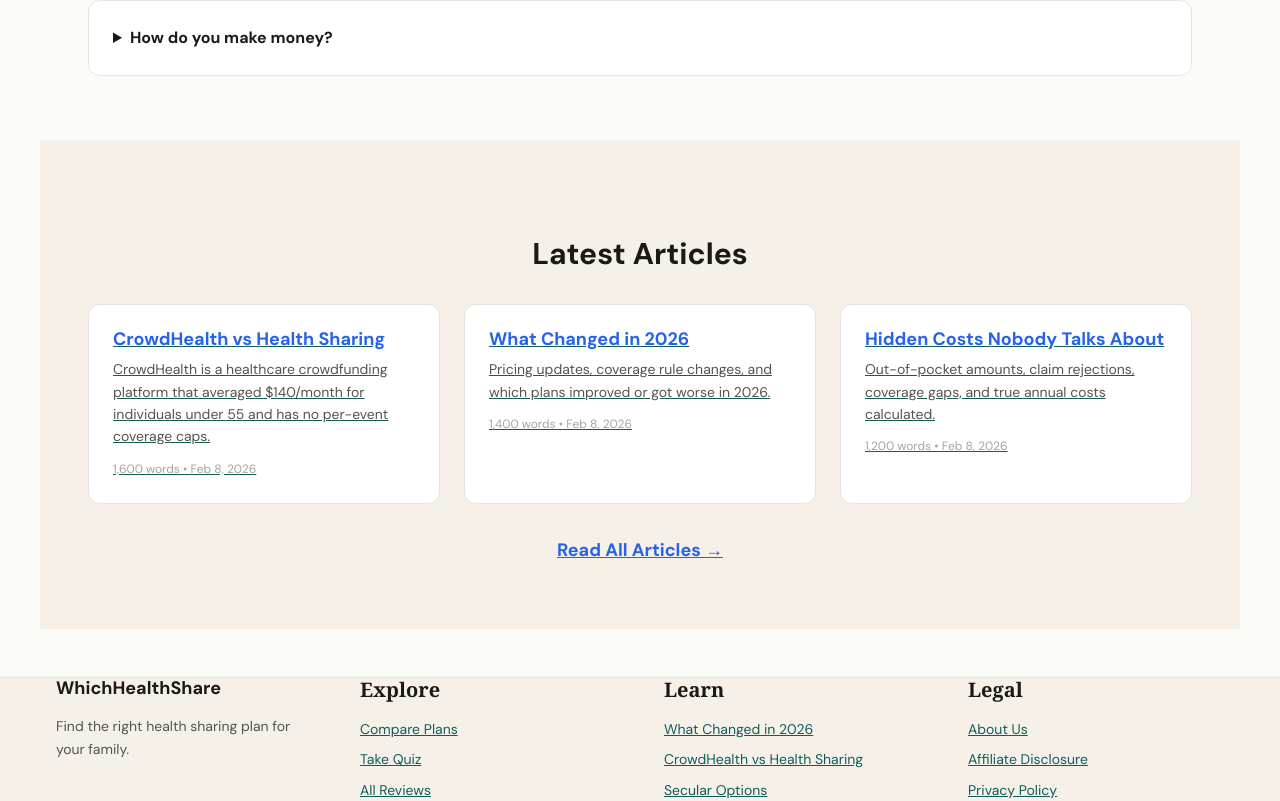
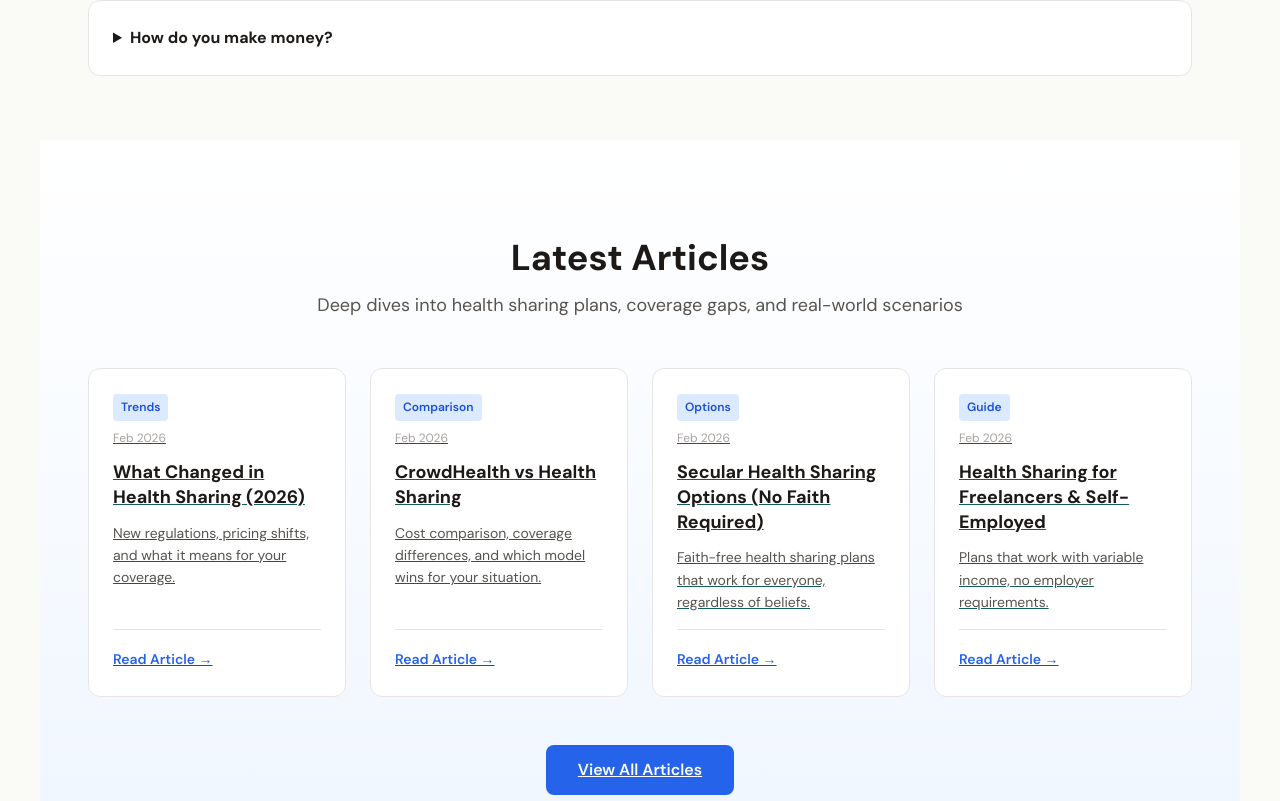
Before and after one commit to toddp1985/whichhealthshare, a Next.js app: page / in a window 1280 px wide. Shown: the part 3879-4680 px from the top of the page. Built offline with nearby package versions, Linux system fonts and the light colour scheme.

Commit message:
feat: add blog carousel to homepage with 4 featured articles

```diff
--- a/src/app/page.tsx
+++ b/src/app/page.tsx
@@ -3,6 +3,7 @@ import { loadAllMinistries, getCrowdHealth, getPresidio } from '@/lib/data'
 import CTAButton from '@/components/common/CTAButton'
 import EmailCapture from '@/components/common/EmailCapture'
 import StarRating from '@/components/common/StarRating'
+import BlogCarousel from '@/components/BlogCarousel'
 import { generateBreadcrumb, generateOrganizationSchema, generateWebsiteSchema } from '@/lib/schema'
 
 export default function HomePage() {
@@ -191,34 +192,8 @@ export default function HomePage() {
         </div>
       </section>
 
-      {/* Latest Blog Posts */}
-      <section className="section py-16 bg-[var(--color-bg-warm)]">
-        <div className="container mx-auto max-w-6xl">
-          <h2 className="font-serif font-bold text-3xl mb-8 text-center">Latest Articles</h2>
-          <div className="grid grid-cols-1 md:grid-cols-3 gap-6">
-            <Link href="/blog/crowdhealth-vs-health-sharing" className="card hover:shadow-lg transition">
-              <h3 className="font-serif font-bold text-lg mb-2 text-blue-600 hover:text-blue-700">CrowdHealth vs Health Sharing</h3>
-              <p className="text-sm text-[var(--color-text-secondary)]">CrowdHealth is a healthcare crowdfunding platform that averaged $140/month for individuals under 55 and has no per-event coverage caps.</p>
-              <p className="text-xs text-[var(--color-text-muted)] mt-3">1,600 words • Feb 8, 2026</p>
-            </Link>
-            <Link href="/blog/2026-health-sharing-what-changed" className="card hover:shadow-lg transition">
-              <h3 className="font-serif font-bold text-lg mb-2 text-blue-600 hover:text-blue-700">What Changed in 2026</h3>
-              <p className="text-sm text-[var(--color-text-secondary)]">Pricing updates, coverage rule changes, and which plans improved or got worse in 2026.</p>
-              <p className="text-xs text-[var(--color-text-muted)] mt-3">1,400 words • Feb 8, 2026</p>
-            </Link>
-            <Link href="/blog/hidden-cost-health-sharing" className="card hover:shadow-lg transition">
-              <h3 className="font-serif font-bold text-lg mb-2 text-blue-600 hover:text-blue-700">Hidden Costs Nobody Talks About</h3>
-              <p className="text-sm text-[var(--color-text-secondary)]">Out-of-pocket amounts, claim rejections, coverage gaps, and true annual costs calculated.</p>
-              <p className="text-xs text-[var(--color-text-muted)] mt-3">1,200 words • Feb 8, 2026</p>
-            </Link>
-          </div>
-          <div className="text-center mt-8">
-            <Link href="/blog" className="text-blue-600 hover:text-blue-700 font-bold text-lg">
-              Read All Articles →
-            </Link>
-          </div>
-        </div>
-      </section>
+      {/* Blog Carousel */}
+      <BlogCarousel />
     </>
   )
 }
--- /dev/null
+++ b/src/components/BlogCarousel.tsx
@@ -0,0 +1,95 @@
+import Link from 'next/link'
+
+interface BlogPost {
+  slug: string
+  title: string
+  excerpt: string
+  date: string
+  category: string
+}
+
+// Featured blog posts (manually curated from recent posts)
+const featuredPosts: BlogPost[] = [
+  {
+    slug: '2026-health-sharing-what-changed',
+    title: 'What Changed in Health Sharing (2026)',
+    excerpt: 'New regulations, pricing shifts, and what it means for your coverage.',
+    date: 'Feb 2026',
+    category: 'Trends'
+  },
+  {
+    slug: 'crowdhealth-vs-health-sharing',
+    title: 'CrowdHealth vs Health Sharing',
+    excerpt: 'Cost comparison, coverage differences, and which model wins for your situation.',
+    date: 'Feb 2026',
+    category: 'Comparison'
+  },
+  {
+    slug: 'non-religious-health-sharing-options',
+    title: 'Secular Health Sharing Options (No Faith Required)',
+    excerpt: 'Faith-free health sharing plans that work for everyone, regardless of beliefs.',
+    date: 'Feb 2026',
+    category: 'Options'
+  },
+  {
+    slug: 'health-sharing-for-freelancers',
+    title: 'Health Sharing for Freelancers & Self-Employed',
+    excerpt: 'Plans that work with variable income, no employer requirements.',
+    date: 'Feb 2026',
+    category: 'Guide'
+  }
+]
+
+export default function BlogCarousel() {
+  return (
+    <section className="section py-16 bg-gradient-to-b from-white to-blue-50">
+      <div className="container mx-auto max-w-6xl px-4">
+        <div className="mb-12">
+          <h2 className="font-serif font-bold text-3xl sm:text-4xl mb-3 text-center">Latest Articles</h2>
+          <p className="text-center text-lg text-[var(--color-text-secondary)] max-w-2xl mx-auto">
+            Deep dives into health sharing plans, coverage gaps, and real-world scenarios
+          </p>
+        </div>
+
+        <div className="grid grid-cols-1 md:grid-cols-2 lg:grid-cols-4 gap-6">
+          {featuredPosts.map((post) => (
+            <Link
+              key={post.slug}
+              href={`/blog/${post.slug}`}
+              className="group card hover:shadow-lg transition-all duration-300 hover:-translate-y-1 flex flex-col"
+            >
+              <div className="flex-1 flex flex-col">
+                <div className="mb-3">
+                  <span className="inline-block bg-blue-100 text-blue-700 px-2 py-1 rounded text-xs font-semibold mb-2">
+                    {post.category}
+                  </span>
+                  <p className="text-xs text-[var(--color-text-muted)]">{post.date}</p>
+                </div>
+                <h3 className="font-serif font-bold text-lg mb-3 group-hover:text-blue-600 transition leading-snug">
+                  {post.title}
+                </h3>
+                <p className="text-sm text-[var(--color-text-secondary)] flex-1 line-clamp-3">
+                  {post.excerpt}
+                </p>
+              </div>
+              <div className="mt-4 pt-4 border-t border-[var(--color-border)]">
+                <span className="text-sm font-semibold text-blue-600 group-hover:text-blue-800">
+                  Read Article →
+                </span>
+              </div>
+            </Link>
+          ))}
+        </div>
+
+        <div className="text-center mt-12">
+          <Link
+            href="/blog"
+            className="inline-block bg-blue-600 hover:bg-blue-700 text-white px-8 py-3 rounded-lg font-semibold transition"
+          >
+            View All Articles
+          </Link>
+        </div>
+      </div>
+    </section>
+  )
+}
```
